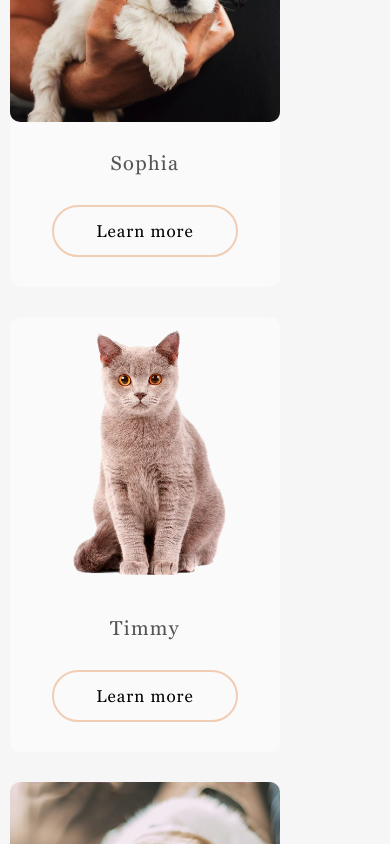
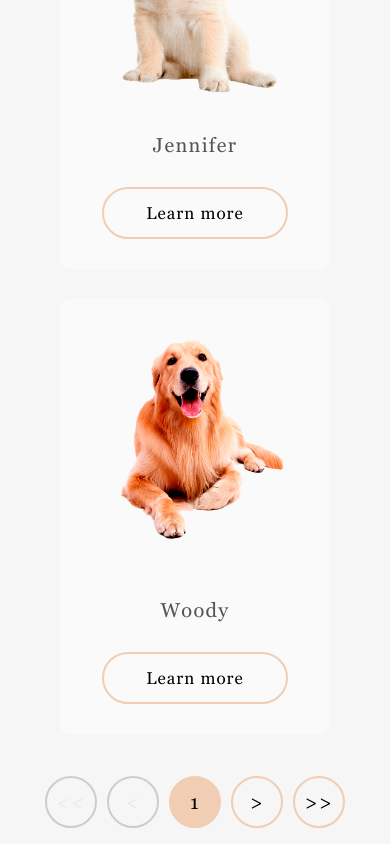
Before and after one commit to Kaelns/Keyboard, a website: page shelter/pages/pets/index.html in a window 390 px wide. Shown: the part 900-1744 px from the top of the page. Drawn offline with Linux system fonts and the light colour scheme; a web font is replaced by a local one.

Commit message:
feat: add adaptive our-friends section on pets page

```diff
--- a/shelter/pages/main/script.js
+++ b/shelter/pages/main/script.js
@@ -1,3 +1 @@
-// alert(
-//   "Hi, thanks for waiting) The only thing that may cause you confusion is the pictures in our-friends section. Yes, they are different and of better quality. Downloaded from discord, so do not take points off, please"
-// );
+// alert("Hi, please? give me maybe a half of day. There's very little left");
--- a/shelter/pages/pets/index.html
+++ b/shelter/pages/pets/index.html
@@ -51,14 +51,16 @@
 
     <main class="main">
       <section id="Our-friends" class="our-friends bg-color_beige">
-        <div class="container our-friends__container">
+        <div
+          class="container our-friends__container our-friends-pets__container"
+        >
           <h3 class="our-friends__title">
             Our friends who <br />
             are looking for a house
           </h3>
-          <div class="slider__container slider-pets__container">
+          <div class="slider-pets__container">
             <div class="slider slider-pets">
-              <div class="slider__slide">
+              <div class="slider__slide slide-pets">
                 <div class="slide-img__container">
                   <img
                     class="slide__img"
@@ -71,7 +73,7 @@
                   Learn more
                 </button>
               </div>
-              <div class="slider__slide">
+              <div class="slider__slide slide-pets">
                 <div class="slide-img__container">
                   <img
                     class="slide__img"
@@ -84,7 +86,7 @@
                   Learn more
                 </button>
               </div>
-              <div class="slider__slide">
+              <div class="slider__slide slide-pets">
                 <div class="slide-img__container">
                   <img
                     class="slide__img"
@@ -97,7 +99,7 @@
                   Learn more
                 </button>
               </div>
-              <div class="slider__slide">
+              <div class="slider__slide slide-pets">
                 <div class="slide-img__container">
                   <img
                     class="slide__img"
@@ -110,7 +112,7 @@
                   Learn more
                 </button>
               </div>
-              <div class="slider__slide">
+              <div class="slider__slide slide-pets">
                 <div class="slide-img__container">
                   <img
                     class="slide__img"
@@ -123,7 +125,7 @@
                   Learn more
                 </button>
               </div>
-              <div class="slider__slide">
+              <div class="slider__slide slide-pets">
                 <div class="slide-img__container">
                   <img
                     class="slide__img"
@@ -136,7 +138,7 @@
                   Learn more
                 </button>
               </div>
-              <div class="slider__slide">
+              <div class="slider__slide slide-pets">
                 <div class="slide-img__container">
                   <img
                     class="slide__img"
@@ -149,7 +151,7 @@
                   Learn more
                 </button>
               </div>
-              <div class="slider__slide">
+              <div class="slider__slide slide-pets">
                 <div class="slide-img__container">
                   <img
                     class="slide__img"
--- a/shelter/styles/components/_slider.scss
+++ b/shelter/styles/components/_slider.scss
@@ -38,7 +38,10 @@
       background: $color-primary-hover;
     }
   }
+}
+// Main page______________
 
+.slide {
   // * @media Tablet __________________
   @include media-tablet {
     &:nth-child(3) {
@@ -53,6 +56,8 @@
     }
   }
 }
+
+// Main page end______________
 
 .slider__btn {
   // Todo @media Mobile _______________
--- /dev/null
+++ b/shelter/styles/pages/pets/_our-friends.scss
@@ -0,0 +1,11 @@
+.our-friends-pets__container {
+  // * @media Tablet __________________
+  @include media-tablet {
+    padding-block-end: 76px;
+  }
+
+  // Todo @media Mobile _______________
+  @include media-mobile {
+    padding-block-end: 42px;
+  }
+}
--- a/shelter/styles/pages/pets/_slider.scss
+++ b/shelter/styles/pages/pets/_slider.scss
@@ -2,21 +2,61 @@ $slide-width: 270px;
 
 .slider-pets__container {
   width: 100%;
-  margin: 60px 0;
+  padding-block: 60px;
+
+  // * @media Tablet __________________
+  @include media-tablet {
+    padding-block: 30px 40px;
+  }
+
+  // Todo @media Mobile _______________
+  @include media-mobile {
+    @include padding-block();
+  }
 }
 
 .slider-pets {
-  @include flex();
-  // $justify: space-between
-  flex-wrap: wrap;
+  width: 100%;
+  display: grid;
+  grid-template-columns: repeat(4, $slide-width);
   gap: 30px calc((100% - ($slide-width * 4)) / 3);
+  justify-content: center;
 
-  @media (max-width: 1159px) {
-    gap: 30px calc((100% - ($slide-width * 3)) / 2);
+  // * @media Tablet __________________
+  @include media-tablet {
+    grid-template-columns: repeat(2, $slide-width);
+    gap: 30px max(5.2vw, 40px);
+  }
+
+  // Todo @media Mobile _______________
+  @include media-mobile {
+    grid-template-columns: $slide-width;
+    gap: 30px 0;
+  }
+}
+
+.slide-pets {
+  // * @media Tablet __________________
+  @include media-tablet {
+    &:nth-last-child(-n + 2) {
+      display: none;
+    }
+  }
+
+  // Todo @media Mobile _______________
+  @include media-mobile {
+    &:nth-last-child(-n + 5) {
+      display: none;
+    }
   }
 }
 
 .btn_container {
   display: flex;
   column-gap: 20px;
+
+  // Todo @media Mobile _______________
+  @include media-mobile {
+    column-gap: 10px;
+  }
 }
--- a/shelter/styles/style.scss
+++ b/shelter/styles/style.scss
@@ -29,3 +29,4 @@
 @import "pages/pets/header-entire";
 @import "pages/pets/slider";
 @import "pages/pets/burger";
+@import "pages/pets/our-friends";
```
Also changed, not shown: shelter/pages/main/index.html (+3 -3 lines), shelter/styles/styles/style.css, 1 other file.
